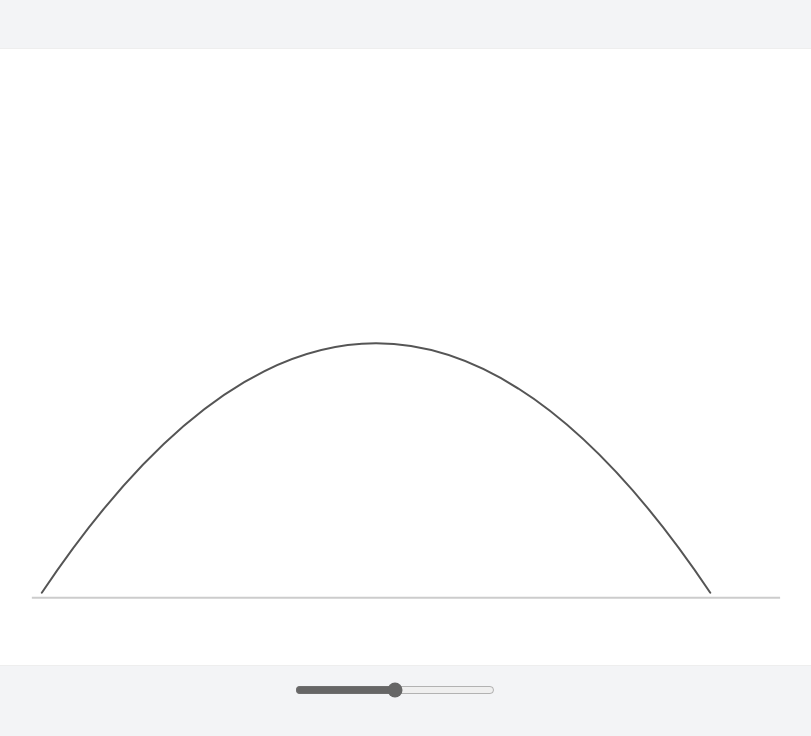
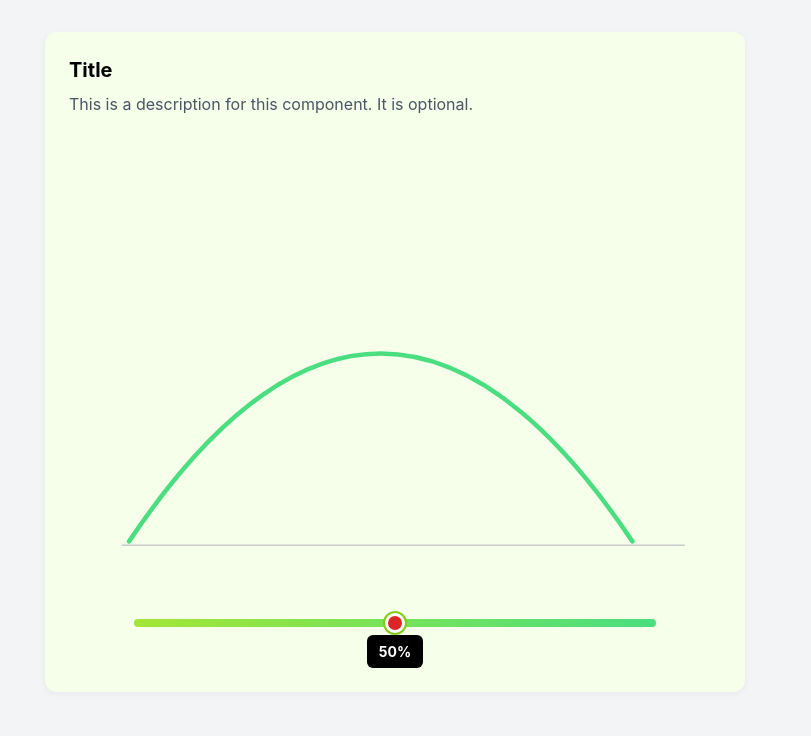
Before and after one commit to nikitachhattanicodeBlock/frontend_challenge, a Vue app: page / in a window 1280 px wide. Shown: the top 736 px of the page, without its empty margins (245-1056 px from the left). Built offline with nearby package versions, Linux system fonts and the light colour scheme.

Commit message:
feat : add slider and other component separately

```diff
--- a/src/components/CurveGenerator.vue
+++ b/src/components/CurveGenerator.vue
@@ -1,36 +1,35 @@
 <template>
-    <div class="curve-container">
+    <div
+      class="curve-container"
+      :class="{ 'danger-bg': internalSpread < 20 }"
+    >
+      <!-- Title & Description -->
+      <Title />
+      <Description />
+
+      <!-- SVG Curve -->
       <svg viewBox="0 0 868 617" class="curve-svg">
-        <!-- Background and base line -->
-        <rect width="100%" height="100%" fill="#fff" />
+        <rect width="100%" height="100%" :fill="internalSpread < 20 ? '#fff1f2' : '#f6ffe9'" />
         <line x1="70" y1="550" x2="820" y2="550" stroke="#ccc" stroke-width="2" />
-
-        <!-- SVG Curve -->
         <path
           :d="curvePath"
           fill="none"
-          stroke="#555"
-          stroke-width="2"
+          :stroke="internalSpread < 20 ? '#f87171' : '#4ade80'"
+          stroke-width="6"
           stroke-linecap="round"
         />
       </svg>
 
-      <!-- Slider Control -->
-      <div class="slider-wrapper">
-        <input
-          type="range"
-          min="0"
-          max="100"
-          v-model="internalSpread"
-          :class="{ danger: internalSpread < 30 }"
-          data-testid="spread-slider"
-        />
-      </div>
+      <!-- SliderScale Component -->
+      <SliderScale v-model="internalSpread" />
     </div>
   </template>
 
   <script setup lang="ts">
   import { computed, defineProps, defineEmits } from 'vue'
+  import Title from '../components/Title.vue'
+  import Description from '../components/Description.vue'
+  import SliderScale from '../components/SliderScale.vue'
 
   const props = defineProps({
     spread: {
@@ -41,13 +40,12 @@
 
   const emit = defineEmits(['update:spread'])
 
-  // Sync prop for v-model:spread
   const internalSpread = computed({
     get: () => props.spread,
-    set: (val) => emit('update:spread', Number(val)) // ensure type safety
+    set: (val) => emit('update:spread', Number(val))
   })
 
-  // Curve points
+  // Curve logic
   const startX = 80
   const endX = 750
   const startY = 545
@@ -62,31 +60,24 @@
 
   <style scoped>
   .curve-container {
-    max-width: 900px;
+    max-width: 700px;
     margin: auto;
-    padding: 16px;
-    font-family: sans-serif;
+    padding: 24px;
+    font-family: 'Inter', sans-serif;
+    background-color: #f6ffe9;
+    border-radius: 12px;
+    box-shadow: 0 2px 6px rgba(0, 0, 0, 0.05);
+    transition: background-color 0.3s ease;
+  }
+
+  .curve-container.danger-bg {
+    background-color: #fff1f2;
   }
 
   .curve-svg {
     width: 100%;
     height: auto;
-    border: 1px solid #eee;
-    background: #fff;
-  }
-
-  .slider-wrapper {
-    margin-top: 1rem;
-    display: flex;
-    justify-content: center;
-  }
-
-  input[type='range'] {
-    width: 200px;
-    accent-color: #666;
-  }
-
-  input[type='range'].danger {
-    accent-color: red;
+    background-color: transparent;
+    border-radius: 12px;
   }
   </style>
--- a/src/components/SliderScale.vue
+++ b/src/components/SliderScale.vue
@@ -9,7 +9,7 @@
         min="0"
         max="100"
         v-model="internalValue"
-        :class="{ danger: internalValue < 30 }"
+        :class="{ danger: internalValue < 20 }"
         data-testid="spread-slider"
       />
       <p class="percentage-label">{{ internalValue }}%</p>
```
